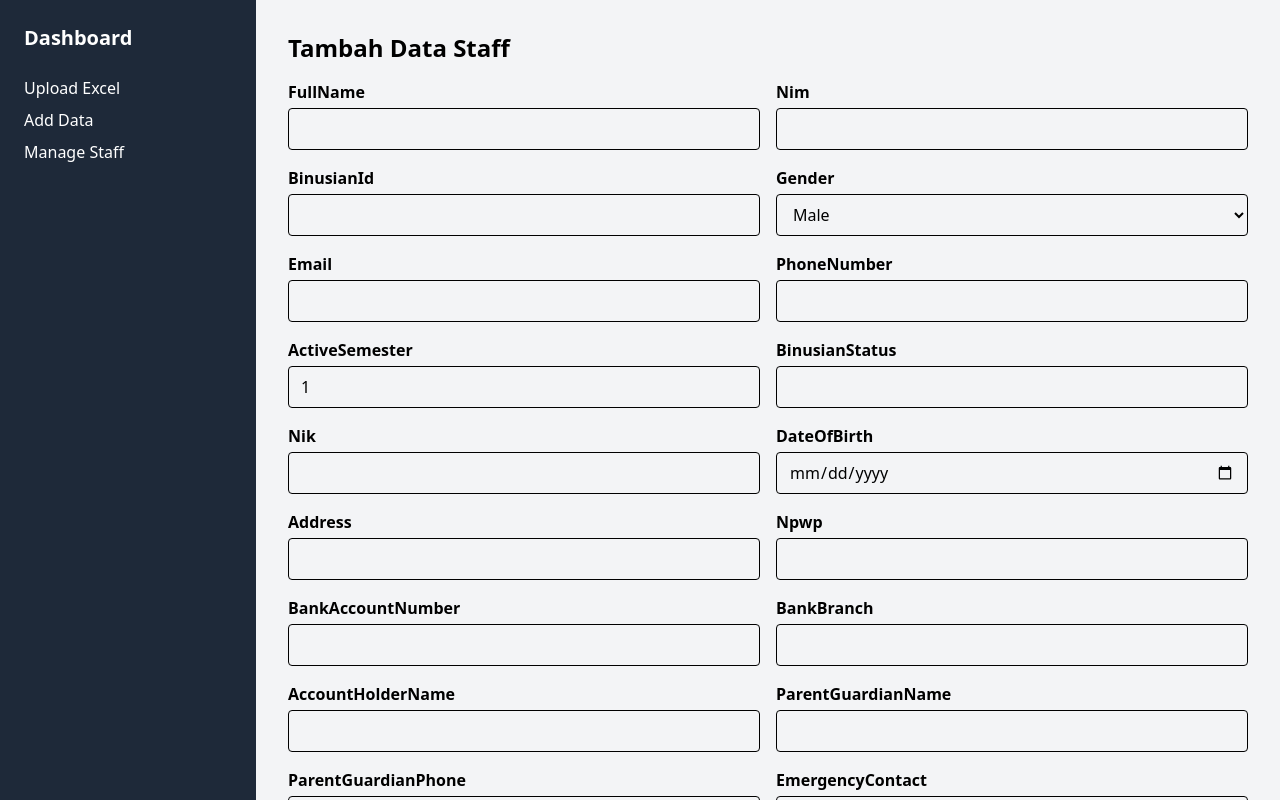
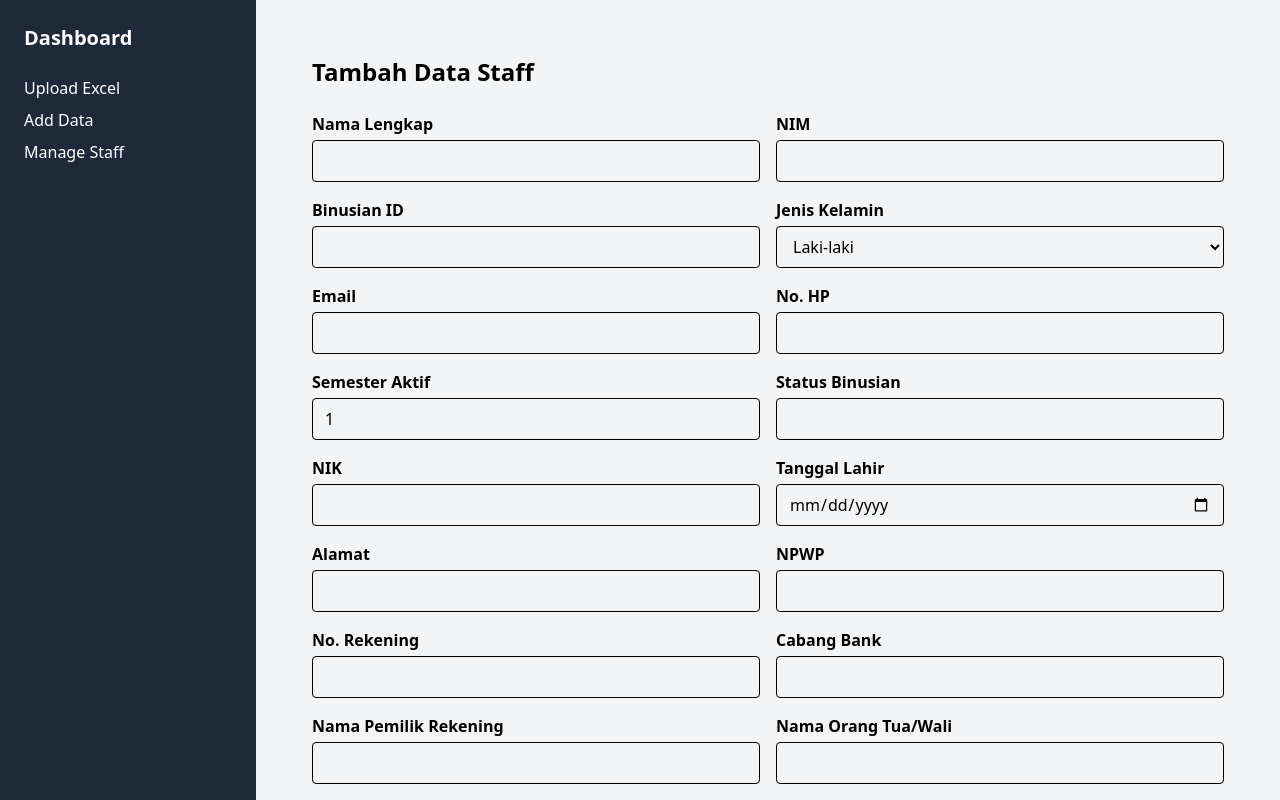
Before and after one commit to vDescent/frontend-pendataan-react, a React (Vite) app: page /dashboard/add-data in a window 1280 px wide. Built offline with nearby package versions, Linux system fonts and the light colour scheme; sample sign-in values are in the browser's storage.

Commit message:
feat: add page add data

```diff
--- a/src/pages/main/AddData.jsx
+++ b/src/pages/main/AddData.jsx
@@ -20,7 +20,9 @@ const initialData = {
   parentGuardianName: "",
   parentGuardianPhone: "",
   emergencyContact: "",
-  emergencyRelation: ""
+  emergencyRelation: "",
+  startDate: "",
+  endDate: ""
 };
 
 export default function AddData() {
@@ -39,31 +41,77 @@ export default function AddData() {
     setLoading(true);
     try {
       await axios.post("http://localhost:5077/api/staff/add", formData);
-      setStatus("✅ Data berhasil ditambahkan");
-      setFormData(initialData); // reset
+      setStatus("✅ Data berhasil ditambahkan!");
+      setFormData(initialData); // Reset form
     } catch (err) {
       console.error(err);
-      setStatus("❌ Gagal menambahkan data: " + (err.response?.data?.message || err.message));
+      setStatus(
+        "❌ Gagal menambahkan data: " +
+          (err.response?.data?.message || err.message)
+      );
     } finally {
       setLoading(false);
     }
   };
 
+  const formatLabel = (key) => {
+    const labelMap = {
+      fullName: "Nama Lengkap",
+      nim: "NIM",
+      binusianId: "Binusian ID",
+      gender: "Jenis Kelamin",
+      email: "Email",
+      phoneNumber: "No. HP",
+      activeSemester: "Semester Aktif",
+      binusianStatus: "Status Binusian",
+      nik: "NIK",
+      dateOfBirth: "Tanggal Lahir",
+      address: "Alamat",
+      npwp: "NPWP",
+      bankAccountNumber: "No. Rekening",
+      bankBranch: "Cabang Bank",
+      accountHolderName: "Nama Pemilik Rekening",
+      parentGuardianName: "Nama Orang Tua/Wali",
+      parentGuardianPhone: "No. HP Orang Tua/Wali",
+      emergencyContact: "Kontak Darurat",
+      emergencyRelation: "Hubungan Darurat",
+      startDate: "Tanggal Mulai",
+      endDate: "Tanggal Selesai"
+    };
+    return labelMap[key] || key;
+  };
+
   return (
-    <div>
-      <h1 className="text-2xl font-bold mb-4">Tambah Data Staff</h1>
-      <form onSubmit={handleSubmit} className="grid grid-cols-1 md:grid-cols-2 gap-4">
+    <div className="p-6 max-w-5xl mx-auto">
+      <h1 className="text-2xl font-bold mb-6">Tambah Data Staff</h1>
+      <form
+        onSubmit={handleSubmit}
+        className="grid grid-cols-1 md:grid-cols-2 gap-4"
+      >
         {Object.entries(initialData).map(([key, val]) => (
           <div key={key}>
-            <label className="block font-semibold mb-1 capitalize">{key}</label>
+            <label className="block font-semibold mb-1">
+              {formatLabel(key)}
+            </label>
             {key === "gender" ? (
-              <select name="gender" value={formData.gender} onChange={handleChange} className="w-full border px-3 py-2 rounded">
-                <option value="Male">Male</option>
-                <option value="Female">Female</option>
+              <select
+                name={key}
+                value={formData[key]}
+                onChange={handleChange}
+                className="w-full border px-3 py-2 rounded"
+              >
+                <option value="Male">Laki-laki</option>
+                <option value="Female">Perempuan</option>
               </select>
             ) : (
               <input
-                type={key.toLowerCase().includes("date") ? "date" : typeof val === "number" ? "number" : "text"}
+                type={
+                  key.toLowerCase().includes("date")
+                    ? "date"
+                    : typeof val === "number"
+                    ? "number"
+                    : "text"
+                }
                 name={key}
                 value={formData[key]}
                 onChange={handleChange}
@@ -72,7 +120,8 @@ export default function AddData() {
             )}
           </div>
         ))}
-        <div className="col-span-full">
+
+        <div className="col-span-full mt-4">
           <button
             type="submit"
             disabled={loading}
@@ -82,7 +131,10 @@ export default function AddData() {
           </button>
         </div>
       </form>
-      {status && <p className="mt-4">{status}</p>}
+
+      {status && (
+        <p className="mt-6 text-lg font-semibold text-center">{status}</p>
+      )}
     </div>
   );
 }
```
